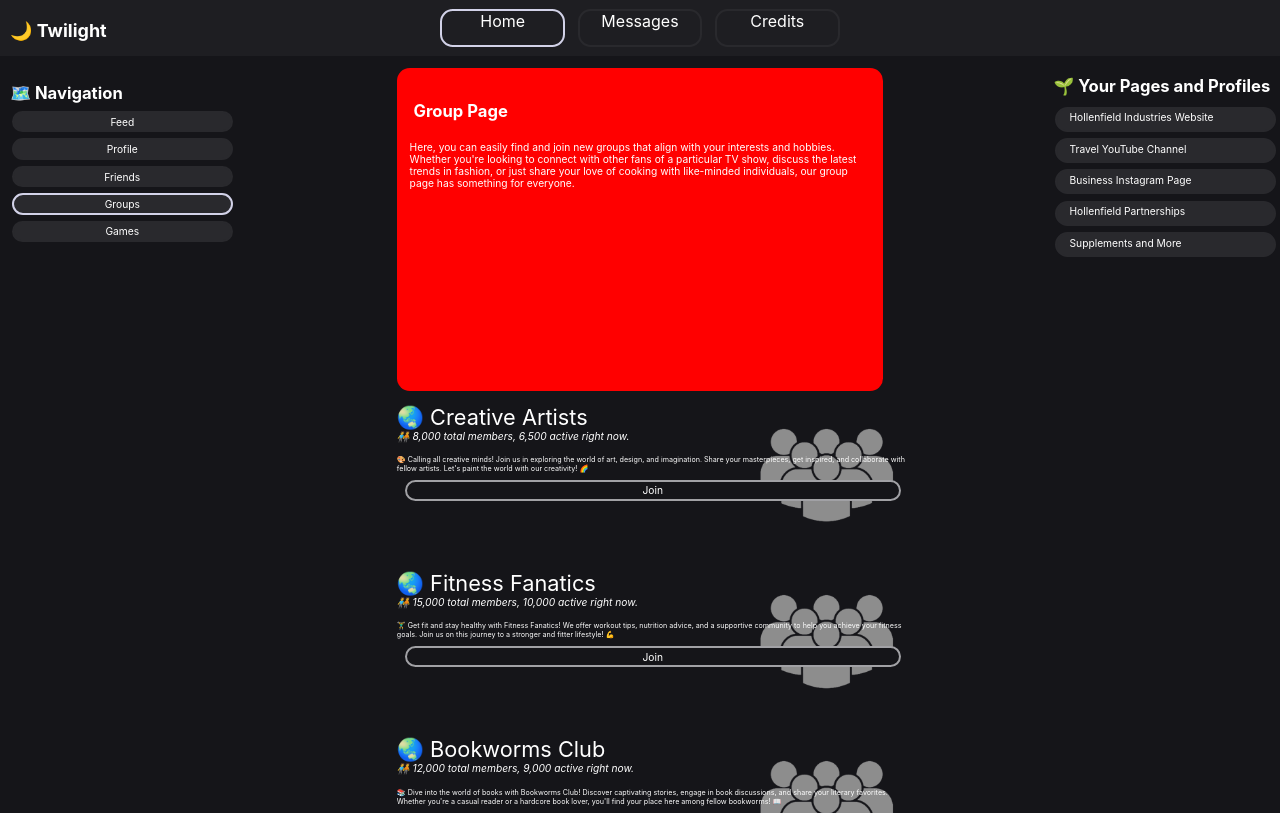
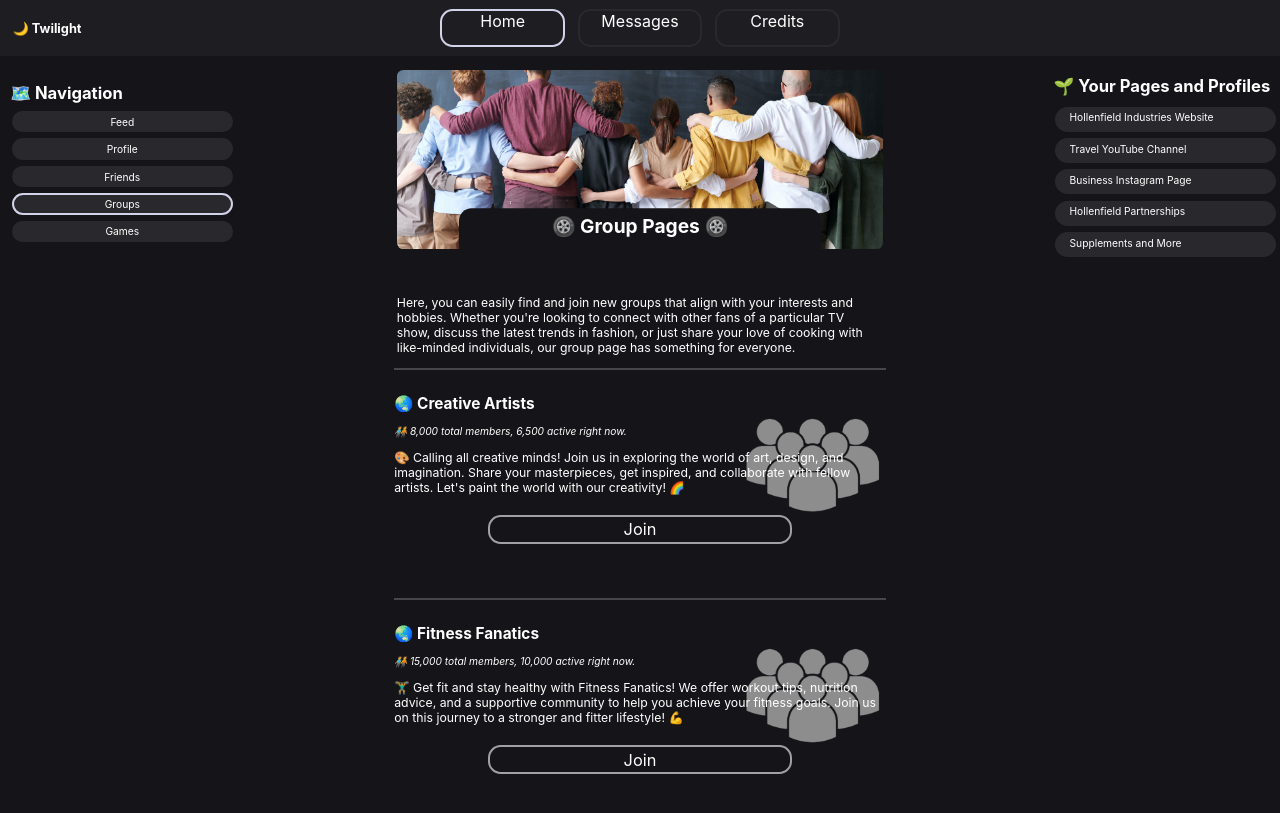
Before and after one commit to MigoDelMundo/twilight_recode, a React (Create React App) app: page / in a window 1280 px wide. Both pictures are taken after a click on the element "Groups". Built offline with nearby package versions, Linux system fonts and the light colour scheme.

Commit message:
Commit for fixing friends and group tab layout, overflow on subpage slots, and design additions and customizations

```diff
--- a/src/App.css
+++ b/src/App.css
@@ -17,7 +17,6 @@
   background-color: rgb(41, 41, 47);
   border-radius: 1.5vw;
 }
-
 
 body {
   background-color: rgb(21, 21, 25);
@@ -45,12 +44,11 @@ input:focus {
 }
 
 .HeaderTitle {
-  position: absolute;
-  top: 5px;
-  left: 10px;
+  position: absolute;;
+  left: 1vw;
   z-index: 0;
   justify-content: end;
-  font-size: 18px;
+  font-size: 1vw;
   user-select: none;
 }
 
@@ -82,7 +80,7 @@ input:focus {
   align-items: left;
   justify-content: left;
   background-color:  rgb(21, 21, 25);
-  height: 93vh;
+  height: 90vh;
 }
 
 .Subpage {
@@ -312,7 +310,13 @@ input:focus {
 .FeedPost-PosterInfo {
   font-size: 1.25vw;
   font-weight: bold;
-  padding-bottom: 1vw;
+}
+
+.FeedPost-DateInfo {
+  font-style: italic;
+  color: var(--lighter-light);
+  margin-block-start: 1vh;
+  margin-block-end: 1em;
 }
 
 .ActionBar {
@@ -432,29 +436,30 @@ input:focus {
 .FriendSuggestions-Title {
   background-color: var(--background-color);
   border-radius: 1vw;
-  padding: 0.5vw;
-  padding-bottom: 2vw;
-  width: 70%;
+  padding: 0.5vw 0.5vw 5vh;
+  width: 60%;
   position: absolute;
-  top: -25%;
+  top: 50%;
   left: 50%;
   transform: translate(-50%, -50%);
   text-align: center;
   margin: 2.5vh auto 2.5vh;
   font-weight: bold;
-  font-size: 16px;
+  font-size: 1.5vw;
   user-select: none;
 }
 
 .FriendSuggestion-Description {
+  position: absolute;
+  z-index: 2;
+  padding-top: 2vh;
   overflow-y: scroll;
-  padding-top: 5%;
-  font-size: 2vh;
+  font-size: 2.5vh;
 }
 
 .FriendSuggestionsDiv {
   width: 95%;
-  margin: 1vw auto 0;
+  margin: 0.5vw auto 0;
   display: grid;
   grid-template-columns: repeat(2, 1fr);
   grid-auto-rows: 12vw;
@@ -517,38 +522,79 @@ input:focus {
 }
 
 .Groups-HeaderBlock {
+  position: relative;
   display: block;
   align-items: center;
   border-radius: 1vw;
   height: 40%;
-  padding: 1vw;
+  position: relative;
+  padding: 0.2vw 0.5vw 0;
   text-align: left;
   overflow: hidden;
-  width: 90%;
-  background-color: red;
+  width: 95%;
+  background-color: var(--background-color);
   margin: 0 auto 0;
+}
+
+.Groups-GroupPhoto {
+  width: 100%;
+  height: 60%;
+  margin: 0 auto 0;
+  border-radius: 0.5vw;
+  background-image: url('./assets/pictures/group_photo.png');
+  background-position: center;
+  background-size: cover;
+  background-repeat: no-repeat;
+}
+
+.Groups-HeaderTitle {
+  display: block;
+  position: absolute;
+  top: 55%;
+  left: 50%;
+  transform: translate(-50%, -50%);
+  background-color: var(--background-color);
+  border-radius: 1vw;
+  font-weight: bold;
+  font-size: 1.5vw;
+  width: 70%;
+  padding: 0.5vw 0.5vw 1.5vw;
+  text-align: center;
+  margin: 0 auto 0;
+  transform: translate(-50%, -50%);
+  user-select: none;
+}
+
+.Groups-HeaderDesc {
+  position: absolute;
+  bottom: 0;
+  font-size: 1.2em;
+  background-color: var(--background-color);
+  width: 95%;
 }
 
 .Groups-Grid {
   display: grid;
+  width: 96%;
+  margin: 0 auto 0;
   grid-template-columns: 1fr;
-  grid-auto-rows: 12vw;
+  grid-auto-rows: 17vw;
   grid-gap: 1vw;
 }
 
 .Groups-GridCell {
-  position: relative;
-  /* border: 0.2vw solid rgb(161, 161, 165); */
-  border-radius: 1vw;
+  position: none;
+  border-top: 0.2vw solid var(--neutral);
+  padding-top: 3vh;
+  padding-bottom: 1vh;
   width: 100%;
-  padding: 1vw;
-  overflow-y: hidden;
+  overflow-y: scroll;
 }
 
 .JoinGroupButton {
-  margin: 0 auto 0;
-  width: 95%;
-  min-height: 4%;
+  font-size: 1.6em;
+  margin: 2.5vh auto 0;
+  width: 60%;
   border-radius: 1vw;
   border: 0.2vw solid rgb(161, 161, 165);
   text-align: center;
@@ -571,17 +617,22 @@ input:focus {
 }
 
 .Groups-Name {
+  display: block;
   width: 80%;
-  font-size: 1.7vw;
+  font-size: 1.5em;
+  font-weight: bold;
 }
 
 .Groups-Members {
+  display: block;
   font-style: italic;
+  font-size: 1em;
 }
 
 .Groups-Description {
-  padding-top: 0.4vw;
-  font-size: 0.7em;
+  display: block;
+  display: inline;
+  font-size: 1.2em;
 }
 
 .Groups-Image {
--- a/src/components/subpages/home/feedpost.tsx
+++ b/src/components/subpages/home/feedpost.tsx
@@ -28,10 +28,10 @@ const FeedPost = ({ name, date, text }: FeedPostProps) => {
   return (
     <div className="FeedPost">
       <div className="DefaultPicture" />
-      <span className="FeedPost-PosterInfo">
-        {name}, {date.toLocaleDateString()}
-      </span>
-      <br />
+      <span className="FeedPost-PosterInfo">🌙 {name}</span>
+      <p className="FeedPost-DateInfo">
+        📅 Posted on {date.toLocaleDateString()}
+      </p>
       <p className="FeedPost-Paragraph">{text}</p>
       {/* <div className="PostPictureSlot" /> */}
       <div className="ActionBar">
--- a/src/components/subpages/home/groups.tsx
+++ b/src/components/subpages/home/groups.tsx
@@ -9,8 +9,8 @@ function Groups() {
       <div className="Groups-HeaderBlock">
         <div className="Groups-GroupPhoto" />
         <div className="Groups-GroupText"></div>
-        <h3>Group Page</h3>
-        <p>
+        <div className="Groups-HeaderTitle">🛞 Group Pages 🛞</div>
+        <p className="Groups-HeaderDesc">
           Here, you can easily find and join new groups that align with your
           interests and hobbies. Whether you're looking to connect with other
           fans of a particular TV show, discuss the latest trends in fashion, or
--- a/src/components/subpages/home/profile.tsx
+++ b/src/components/subpages/home/profile.tsx
@@ -35,6 +35,11 @@ const Profile = () => {
       date: new Date("2023-04-11"),
       text: "Had an amazing time speaking at a conference on real estate investing today 🗣️🏢 #publicspeaking",
     },
+    {
+      name: ProfileName,
+      date: new Date("2023-01-01"),
+      text: "If you see this post, you must've scrolled once or twice to see this. I know, not that well-hidden, but it's not like I've wanted to hide this in the first place. I just wanted to say that if you saw this post, I'm wishing you great fortune ahead, whether it would be one week from now or one month or a year even. Stay strong, brethren. ✌️",
+    },
   ];
   return (
     <>
```
